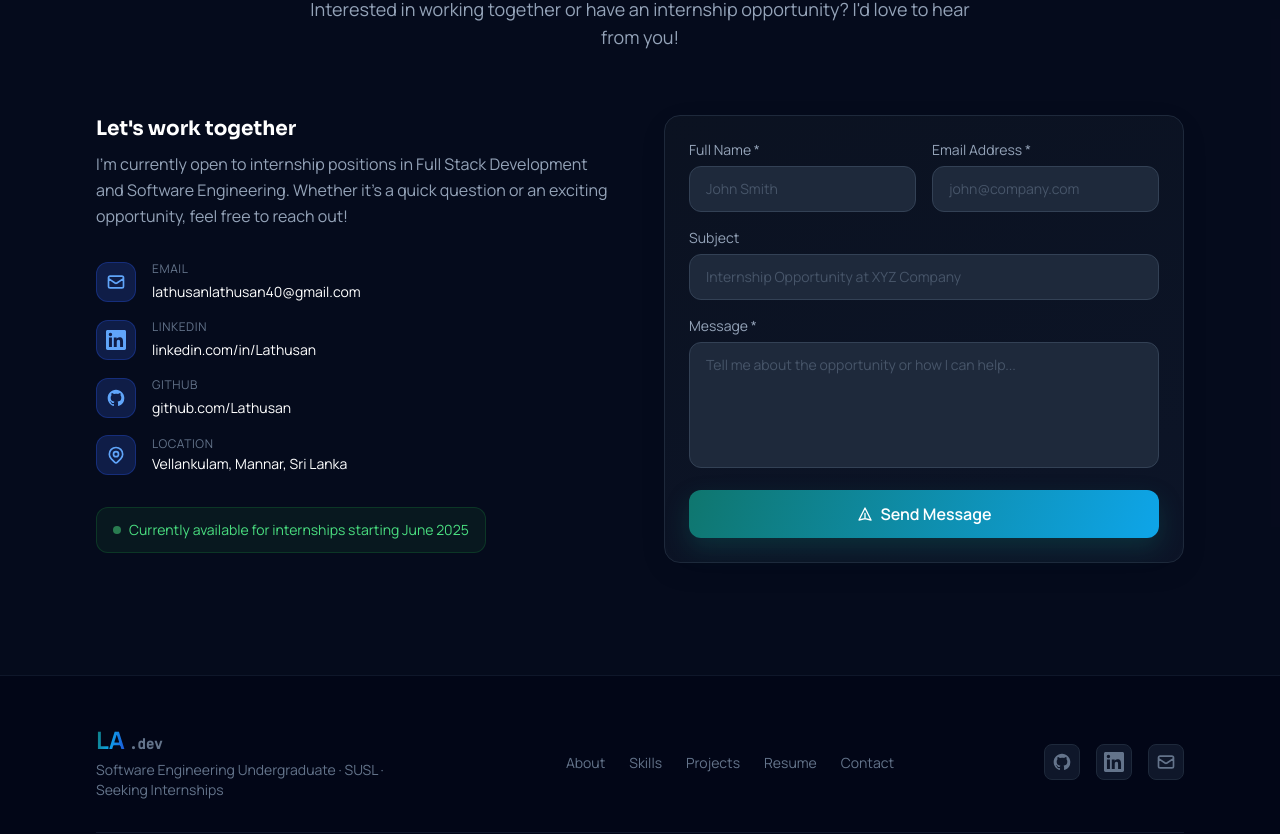
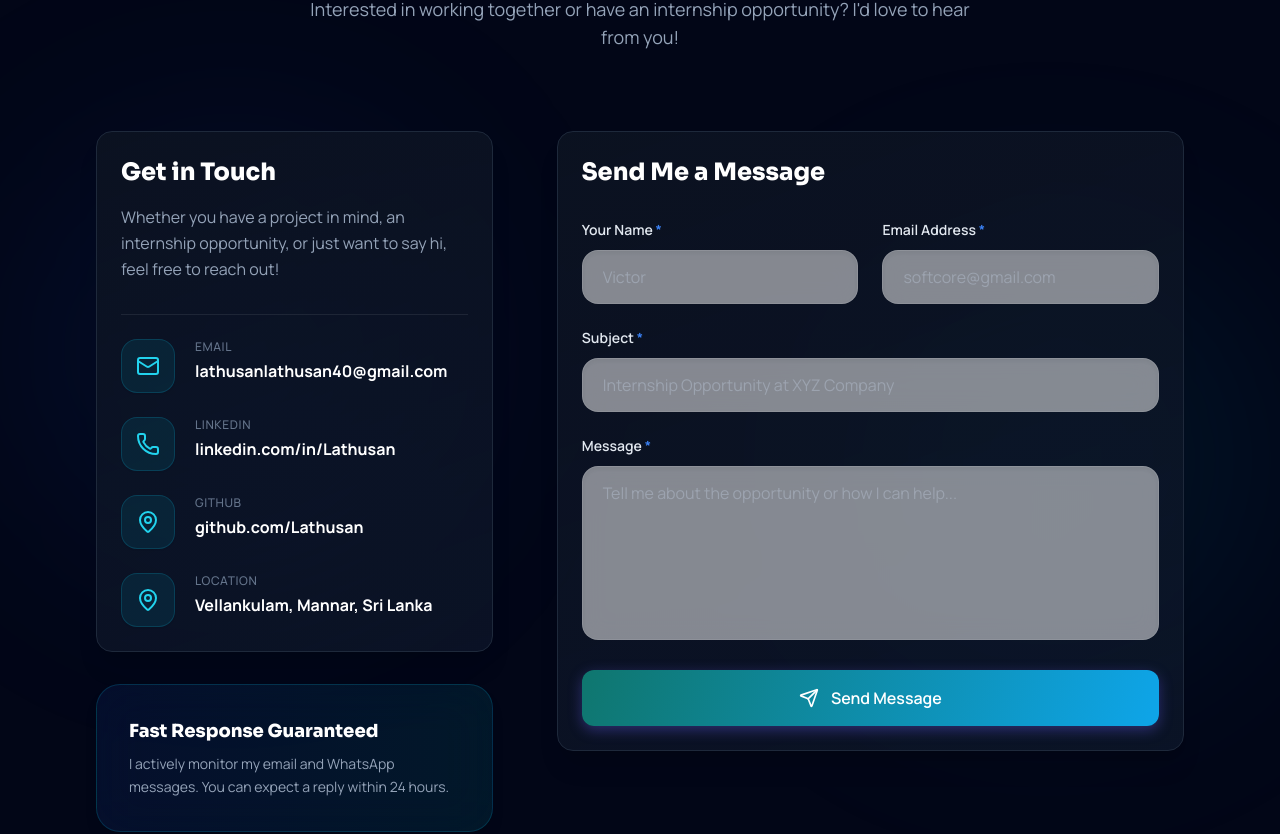
Before and after one commit to SanmuganathanLathusan/My-Portfolio, a React (Vite) app: page / in a window 1280 px wide. Shown: the part 6840-7674 px from the top of the page. Built offline with nearby package versions, Linux system fonts and the light colour scheme.

Commit message:
modified src/components/Contact.jsxfile

```diff
--- a/src/components/Contact.jsx
+++ b/src/components/Contact.jsx
@@ -1,43 +1,27 @@
 import { useState } from 'react'
+import { Mail, MapPin, Phone, Send, CheckCircle2, AlertCircle } from 'lucide-react'
 
 const contactInfo = [
   {
-    icon: (
-      <svg className="w-5 h-5" fill="none" stroke="currentColor" viewBox="0 0 24 24">
-        <path strokeLinecap="round" strokeLinejoin="round" strokeWidth={2} d="M3 8l7.89 5.26a2 2 0 002.22 0L21 8M5 19h14a2 2 0 002-2V7a2 2 0 00-2-2H5a2 2 0 00-2 2v10a2 2 0 002 2z" />
-      </svg>
-    ),
+    icon: <Mail className="w-6 h-6 text-primary-600 dark:text-cyan-400" />,
     label: 'Email',
     value: 'lathusanlathusan40@gmail.com',
     href: 'https://mail.google.com/mail/?view=cm&fs=1&to=lathusanlathusan40@gmail.com&su=Hello%20Lathusan',
   },
   {
-    icon: (
-      <svg className="w-5 h-5" fill="currentColor" viewBox="0 0 24 24">
-        <path d="M20.447 20.452h-3.554v-5.569c0-1.328-.027-3.037-1.852-3.037-1.853 0-2.136 1.445-2.136 2.939v5.667H9.351V9h3.414v1.561h.046c.477-.9 1.637-1.85 3.37-1.85 3.601 0 4.267 2.37 4.267 5.455v6.286zM5.337 7.433a2.062 2.062 0 01-2.063-2.065 2.064 2.064 0 112.063 2.065zm1.782 13.019H3.555V9h3.564v11.452zM22.225 0H1.771C.792 0 0 .774 0 1.729v20.542C0 23.227.792 24 1.771 24h20.451C23.2 24 24 23.227 24 22.271V1.729C24 .774 23.2 0 22.222 0h.003z" />
-      </svg>
-    ),
+    icon: <Phone className="w-6 h-6 text-primary-600 dark:text-cyan-400" />,
     label: 'LinkedIn',
     value: 'linkedin.com/in/Lathusan',
     href: 'https://www.linkedin.com/in/lathusan-lathusan-90b89b372/',
   },
   {
-    icon: (
-      <svg className="w-5 h-5" fill="currentColor" viewBox="0 0 24 24">
-        <path d="M12 2C6.477 2 2 6.484 2 12.017c0 4.425 2.865 8.18 6.839 9.504.5.092.682-.217.682-.483 0-.237-.008-.868-.013-1.703-2.782.605-3.369-1.343-3.369-1.343-.454-1.158-1.11-1.466-1.11-1.466-.908-.62.069-.608.069-.608 1.003.07 1.531 1.032 1.531 1.032.892 1.53 2.341 1.088 2.91.832.092-.647.35-1.088.636-1.338-2.22-.253-4.555-1.113-4.555-4.951 0-1.093.39-1.988 1.029-2.688-.103-.253-.446-1.272.098-2.65 0 0 .84-.27 2.75 1.026A9.564 9.564 0 0112 6.844c.85.004 1.705.115 2.504.337 1.909-1.296 2.747-1.027 2.747-1.027.546 1.379.202 2.398.1 2.651.64.7 1.028 1.595 1.028 2.688 0 3.848-2.339 4.695-4.566 4.943.359.309.678.92.678 1.855 0 1.338-.012 2.419-.012 2.747 0 .268.18.58.688.482A10.019 10.019 0 0022 12.017C22 6.484 17.522 2 12 2z" />
-      </svg>
-    ),
+    icon: <MapPin className="w-6 h-6 text-primary-600 dark:text-cyan-400" />,
     label: 'GitHub',
     value: 'github.com/Lathusan',
     href: 'https://github.com/SanmuganathanLathusan',
   },
   {
-    icon: (
-      <svg className="w-5 h-5" fill="none" stroke="currentColor" viewBox="0 0 24 24">
-        <path strokeLinecap="round" strokeLinejoin="round" strokeWidth={2} d="M17.657 16.657L13.414 20.9a1.998 1.998 0 01-2.827 0l-4.244-4.243a8 8 0 1111.314 0z" />
-        <path strokeLinecap="round" strokeLinejoin="round" strokeWidth={2} d="M15 11a3 3 0 11-6 0 3 3 0 016 0z" />
-      </svg>
-    ),
+    icon: <MapPin className="w-6 h-6 text-primary-600 dark:text-cyan-400" />,
     label: 'Location',
     value: 'Vellankulam, Mannar, Sri Lanka',
     href: null,
@@ -89,133 +73,155 @@ export default function Contact() {
   }
 
   return (
-    <section id="contact" className="section-padding bg-dark-800/30">
-      <div className="section-container">
-        {/* Header */}
-        <div className="text-center mb-16">
+    <section id="contact" className="section-padding bg-gradient-to-b from-transparent via-dark-850/30 to-transparent relative overflow-hidden">
+      {/* Ambient background glowing orb */}
+      <div className="absolute top-1/3 left-10 w-96 h-96 bg-primary-600/10 rounded-full blur-[120px] pointer-events-none animate-float" />
+      <div className="absolute bottom-1/4 right-10 w-96 h-96 bg-cyan-500/10 rounded-full blur-[120px] pointer-events-none animate-float-delayed" />
+
+      <div className="section-container relative z-10">
+        <div className="text-center mb-20">
           <div className="inline-flex items-center gap-2 tag mb-4">Contact</div>
           <h2 className="section-title">Get In <span className="gradient-text">Touch</span></h2>
-          <p className="section-subtitle max-w-2xl mx-auto">
+          <p className="section-subtitle max-w-2xl mx-auto font-normal">
             Interested in working together or have an internship opportunity? I'd love to hear from you!
           </p>
         </div>
 
-        <div className="grid lg:grid-cols-2 gap-12">
-          {/* Left: Info */}
-          <div>
-            <h3 className="text-dark-900 dark:text-white font-bold text-xl mb-2 transition-colors">Let's work together</h3>
-            <p className="text-dark-600 dark:text-dark-300 mb-8 leading-relaxed transition-colors">
-              I'm currently open to internship positions in Full Stack Development and Software Engineering.
-              Whether it's a quick question or an exciting opportunity, feel free to reach out!
+        <div className="grid lg:grid-cols-5 gap-12 lg:gap-16 items-start max-w-6xl mx-auto">
+          {/* Left info cards */}
+          <div className="lg:col-span-2 space-y-8">
+            <div className="card group hover:border-primary-500/40 dark:hover:border-cyan-400/30 transition-all duration-500 shadow-xl">
+              <h3 className="text-dark-900 dark:text-white font-extrabold text-2xl mb-4 transition-colors">Get in Touch</h3>
+              <p className="text-dark-600 dark:text-dark-300 text-base leading-relaxed mb-8 transition-colors font-normal">
+                Whether you have a project in mind, an internship opportunity, or just want to say hi, feel free to reach out!
               </p>
 
-            <div className="space-y-4 mb-8">
-              {contactInfo.map(item => (
-                <div key={item.label} className="flex items-center gap-4">
-                  <div className="w-10 h-10 rounded-xl bg-primary-900/40 border border-primary-800/50 flex items-center justify-center text-primary-600 dark:text-primary-400 flex-shrink-0 transition-colors">
-                    {item.icon}
+              <div className="space-y-6 pt-6 border-t border-gray-200/60 dark:border-white/[0.08] transition-colors">
+                {contactInfo.map(info => (
+                  <div key={info.label} className="flex items-start gap-5 group/item">
+                    <div className="p-3.5 rounded-2xl bg-primary-500/10 dark:bg-cyan-500/10 border border-primary-500/20 dark:border-cyan-500/20 flex-shrink-0 group-hover/item:scale-110 transition-transform duration-300 shadow-sm">
+                      {info.icon}
                     </div>
                     <div>
-                    <p className="text-dark-500 dark:text-dark-400 text-xs uppercase tracking-wider mb-0.5 transition-colors">{item.label}</p>
-                    {item.href ? (
-                      <a href={item.href} target="_blank" rel="noopener noreferrer"
-                        className="text-dark-900 dark:text-white text-sm hover:text-primary-600 dark:hover:text-primary-400 transition-colors">
-                        {item.value}
+                      <p className="text-dark-500 dark:text-dark-400 text-xs uppercase tracking-wider font-medium mb-1 transition-colors">{info.label}</p>
+                      {info.href ? (
+                        <a
+                          href={info.href}
+                          target="_blank"
+                          rel="noopener noreferrer"
+                          className="text-dark-900 dark:text-white text-base font-extrabold hover:text-primary-600 dark:hover:text-cyan-400 transition-colors"
+                        >
+                          {info.value}
                         </a>
                       ) : (
-                      <p className="text-dark-900 dark:text-white text-sm transition-colors">{item.value}</p>
+                        <p className="text-dark-900 dark:text-white text-base font-extrabold transition-colors">{info.value}</p>
                       )}
                     </div>
                   </div>
                 ))}
               </div>
+            </div>
 
-            {/* Availability badge */}
-            <div className="inline-flex items-center gap-2 px-4 py-3 bg-green-900/20 border border-green-800/40 rounded-xl text-green-400 text-sm">
-              <span className="w-2 h-2 rounded-full bg-green-400 animate-pulse" />
-              Currently available for internships starting June 2025
+            {/* Quick Connect Prompt */}
+            <div className="p-8 rounded-3xl bg-gradient-to-r from-primary-600/10 to-cyan-500/10 border border-primary-500/20 dark:border-cyan-500/20 backdrop-blur-xl shadow-lg">
+              <h4 className="text-dark-900 dark:text-white font-extrabold text-lg mb-2">Fast Response Guaranteed</h4>
+              <p className="text-dark-600 dark:text-dark-300 text-sm leading-relaxed font-normal">I actively monitor my email and WhatsApp messages. You can expect a reply within 24 hours.</p>
             </div>
           </div>
 
-          {/* Right: Form */}
-          <div className="card">
-            <form onSubmit={handleSubmit} className="space-y-4">
-              <div className="grid sm:grid-cols-2 gap-4">
+          {/* Right form */}
+          <div className="lg:col-span-3 card hover:border-primary-500/40 dark:hover:border-cyan-400/30 transition-all duration-500 shadow-xl">
+            <h3 className="text-dark-900 dark:text-white font-extrabold text-2xl mb-8 transition-colors">Send Me a Message</h3>
+
+            {status === 'success' && (
+              <div className="mb-8 p-6 rounded-2xl bg-emerald-500/10 border border-emerald-500/30 flex items-center gap-4 text-emerald-600 dark:text-emerald-400 animate-slide-up shadow-sm backdrop-blur-md">
+                <CheckCircle2 className="w-6 h-6 flex-shrink-0" />
+                <p className="text-sm font-semibold leading-relaxed">Message sent successfully! I'll reply within 24 hours.</p>
+              </div>
+            )}
+
+            {status === 'error' && (
+              <div className="mb-8 p-6 rounded-2xl bg-rose-500/10 border border-rose-500/30 flex items-center gap-4 text-rose-600 dark:text-rose-400 animate-slide-up shadow-sm backdrop-blur-md">
+                <AlertCircle className="w-6 h-6 flex-shrink-0" />
+                <p className="text-sm font-semibold leading-relaxed">Please fill in all required fields correctly.</p>
+              </div>
+            )}
+
+            <form onSubmit={handleSubmit} className="space-y-6">
+              <div className="grid sm:grid-cols-2 gap-6">
                 <div>
-                  <label htmlFor="name" className="block text-dark-600 dark:text-dark-300 text-sm mb-1.5 transition-colors">Full Name *</label>
+                  <label htmlFor="name" className="block text-sm font-semibold text-dark-700 dark:text-dark-200 mb-2.5 transition-colors">
+                    Your Name <span className="text-primary-500">*</span>
+                  </label>
                   <input
+                    type="text"
                     id="name"
                     name="name"
-                    type="text"
                     required
                     value={form.name}
                     onChange={handleChange}
-                    placeholder="John Smith"
-                    className="w-full bg-gray-100 dark:bg-dark-700 border border-gray-200 dark:border-dark-600 rounded-xl px-4 py-3 text-dark-900 dark:text-white text-sm placeholder-gray-500 dark:placeholder-dark-500
-                               focus:outline-none focus:border-primary-500 focus:ring-1 focus:ring-primary-500 transition-colors"
+                    className="w-full px-5 py-3.5 rounded-2xl bg-white/50 dark:bg-dark-850/50 border border-gray-200/60 dark:border-white/[0.08] text-dark-900 dark:text-white focus:outline-none focus:border-primary-500 dark:focus:border-cyan-400 focus:ring-4 focus:ring-primary-500/10 dark:focus:ring-cyan-400/10 transition-all duration-300 backdrop-blur-md shadow-inner font-normal"
+                    placeholder="Victor"
                   />
                 </div>
+
                 <div>
-                  <label htmlFor="email" className="block text-dark-600 dark:text-dark-300 text-sm mb-1.5 transition-colors">Email Address *</label>
+                  <label htmlFor="email" className="block text-sm font-semibold text-dark-700 dark:text-dark-200 mb-2.5 transition-colors">
+                    Email Address <span className="text-primary-500">*</span>
+                  </label>
                   <input
+                    type="email"
                     id="email"
                     name="email"
-                    type="email"
                     required
                     value={form.email}
                     onChange={handleChange}
-                    placeholder="john@company.com"
-                    className="w-full bg-gray-100 dark:bg-dark-700 border border-gray-200 dark:border-dark-600 rounded-xl px-4 py-3 text-dark-900 dark:text-white text-sm placeholder-gray-500 dark:placeholder-dark-500
-                               focus:outline-none focus:border-primary-500 focus:ring-1 focus:ring-primary-500 transition-colors"
+                    className="w-full px-5 py-3.5 rounded-2xl bg-white/50 dark:bg-dark-850/50 border border-gray-200/60 dark:border-white/[0.08] text-dark-900 dark:text-white focus:outline-none focus:border-primary-500 dark:focus:border-cyan-400 focus:ring-4 focus:ring-primary-500/10 dark:focus:ring-cyan-400/10 transition-all duration-300 backdrop-blur-md shadow-inner font-normal"
+                    placeholder="softcore@gmail.com"
                   />
                 </div>
               </div>
 
               <div>
-                <label htmlFor="subject" className="block text-dark-600 dark:text-dark-300 text-sm mb-1.5 transition-colors">Subject</label>
+                <label htmlFor="subject" className="block text-sm font-semibold text-dark-700 dark:text-dark-200 mb-2.5 transition-colors">
+                  Subject <span className="text-primary-500">*</span>
+                </label>
                 <input
+                  type="text"
                   id="subject"
                   name="subject"
-                  type="text"
+                  required
                   value={form.subject}
                   onChange={handleChange}
+                  className="w-full px-5 py-3.5 rounded-2xl bg-white/50 dark:bg-dark-850/50 border border-gray-200/60 dark:border-white/[0.08] text-dark-900 dark:text-white focus:outline-none focus:border-primary-500 dark:focus:border-cyan-400 focus:ring-4 focus:ring-primary-500/10 dark:focus:ring-cyan-400/10 transition-all duration-300 backdrop-blur-md shadow-inner font-normal"
                   placeholder="Internship Opportunity at XYZ Company"
-                  className="w-full bg-gray-100 dark:bg-dark-700 border border-gray-200 dark:border-dark-600 rounded-xl px-4 py-3 text-dark-900 dark:text-white text-sm placeholder-gray-500 dark:placeholder-dark-500
-                             focus:outline-none focus:border-primary-500 focus:ring-1 focus:ring-primary-500 transition-colors"
                 />
               </div>
 
               <div>
-                <label htmlFor="message" className="block text-dark-600 dark:text-dark-300 text-sm mb-1.5 transition-colors">Message *</label>
+                <label htmlFor="message" className="block text-sm font-semibold text-dark-700 dark:text-dark-200 mb-2.5 transition-colors">
+                  Message <span className="text-primary-500">*</span>
+                </label>
                 <textarea
                   id="message"
                   name="message"
+                  rows={6}
                   required
-                  rows={5}
                   value={form.message}
                   onChange={handleChange}
+                  className="w-full px-5 py-3.5 rounded-2xl bg-white/50 dark:bg-dark-850/50 border border-gray-200/60 dark:border-white/[0.08] text-dark-900 dark:text-white focus:outline-none focus:border-primary-500 dark:focus:border-cyan-400 focus:ring-4 focus:ring-primary-500/10 dark:focus:ring-cyan-400/10 transition-all duration-300 backdrop-blur-md shadow-inner font-normal resize-none"
                   placeholder="Tell me about the opportunity or how I can help..."
-                  className="w-full bg-gray-100 dark:bg-dark-700 border border-gray-200 dark:border-dark-600 rounded-xl px-4 py-3 text-dark-900 dark:text-white text-sm placeholder-gray-500 dark:placeholder-dark-500
-                             focus:outline-none focus:border-primary-500 focus:ring-1 focus:ring-primary-500 transition-colors resize-none"
                 />
               </div>
 
-              {status === 'success' && (
-                <div className="flex items-center gap-2 p-3 bg-green-900/30 border border-green-700/50 rounded-xl text-green-400 text-sm">
-                  ✅ Message sent successfully! I'll reply within 24 hours.
+              <button
+                type="submit"
+                className="btn-primary w-full justify-center py-4 text-base shadow-[0_4px_14px_rgba(108,99,255,0.35)] hover:shadow-[0_6px_20px_rgba(0,212,255,0.4)]"
+              >
+                <div className="flex items-center gap-3">
+                  <Send className="w-5 h-5" />
+                  <span>Send Message</span>
                 </div>
-              )}
-              {status === 'error' && (
-                <div className="flex items-center gap-2 p-3 bg-red-900/30 border border-red-700/50 rounded-xl text-red-400 text-sm">
-                  ⚠️ Please fill in all required fields.
-                </div>
-              )}
-
-              <button type="submit" className="btn-primary w-full justify-center">
-                <svg className="w-4 h-4" fill="none" stroke="currentColor" viewBox="0 0 24 24">
-                  <path strokeLinecap="round" strokeLinejoin="round" strokeWidth={2} d="M12 19l9 2-9-18-9 18 9-2zm0 0v-8" />
-                </svg>
-                Send Message
               </button>
             </form>
           </div>
```
Lines whose indentation alone changed are shown as unchanged.
